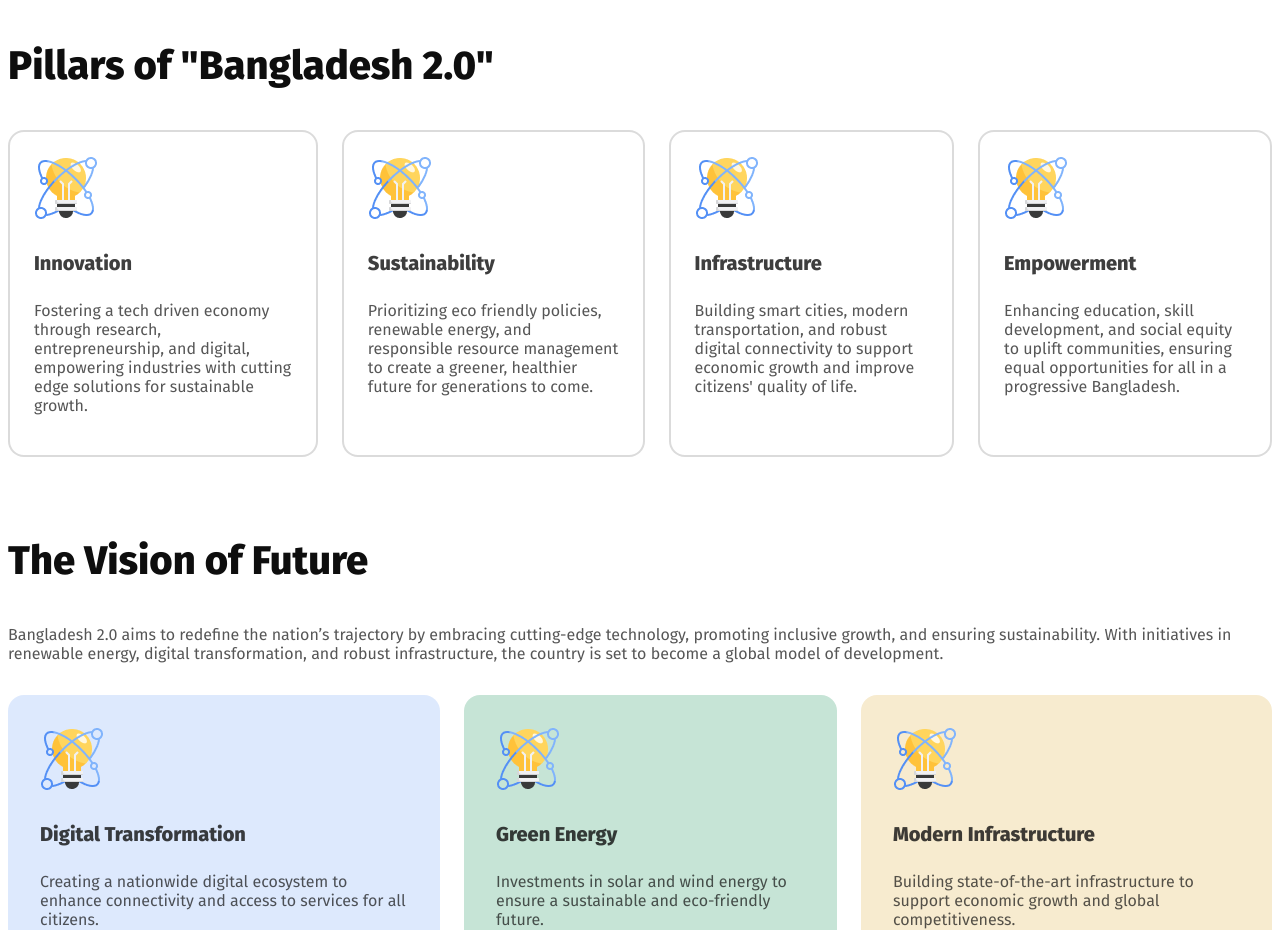
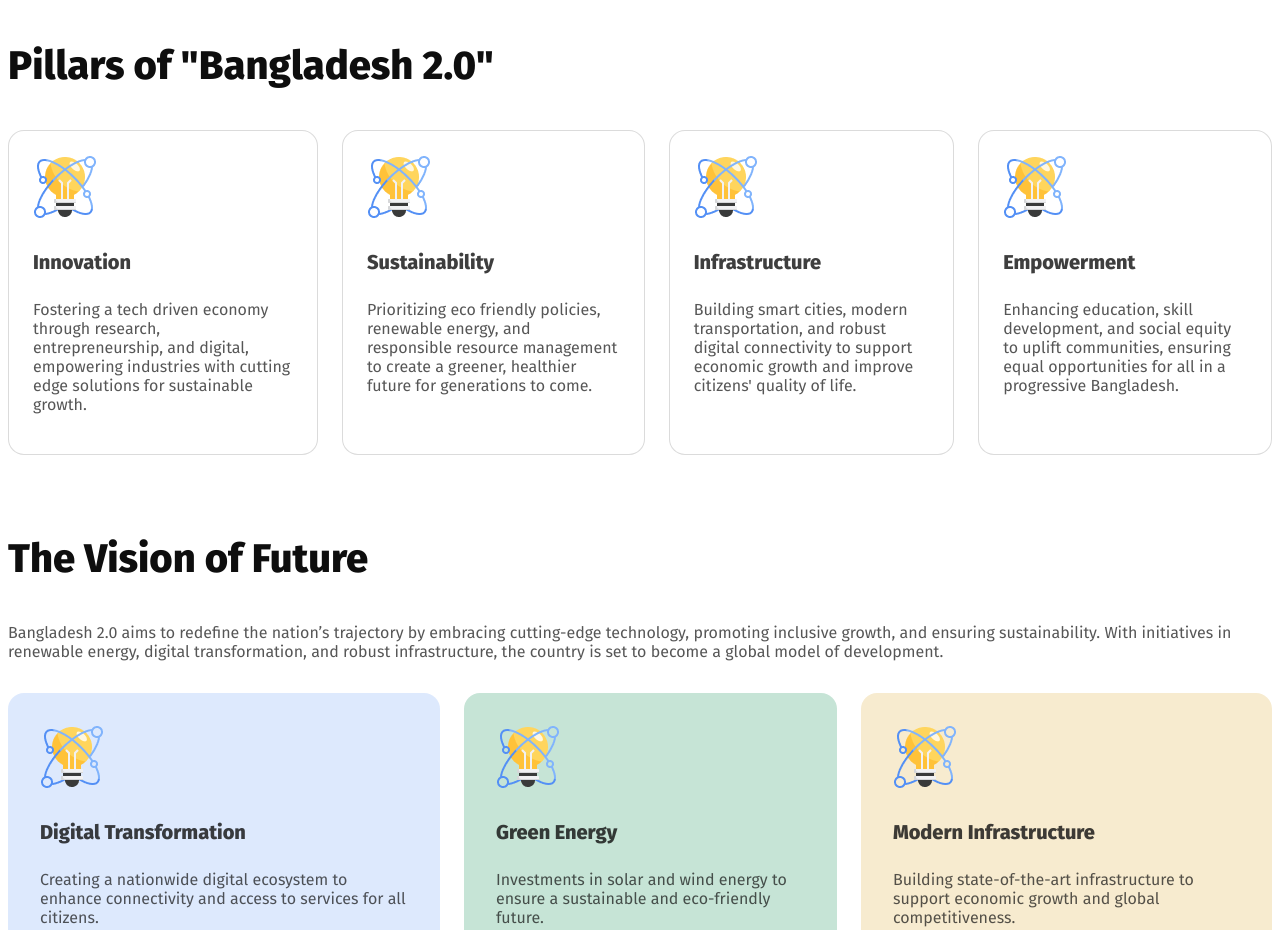
Before and after one commit to kmrjjmnthn/Bangladesh2.0, a plain HTML site: page index.html in a window 1280 px wide. Shown: the part 940-1870 px from the top of the page. Drawn offline with Linux system fonts and the light colour scheme.

Commit message:
Resolved border inconsistencies in the features section.

```diff
--- a/styles/style.css
+++ b/styles/style.css
@@ -153,7 +153,7 @@ main section {
 
 .feature {
     padding: 24px;
-    border: 2px solid rgba(14, 14, 14, 0.15);
+    border: 1px solid rgba(14, 14, 14, 0.15);
     border-radius: 16px;
     background-color: white;
 }
```
